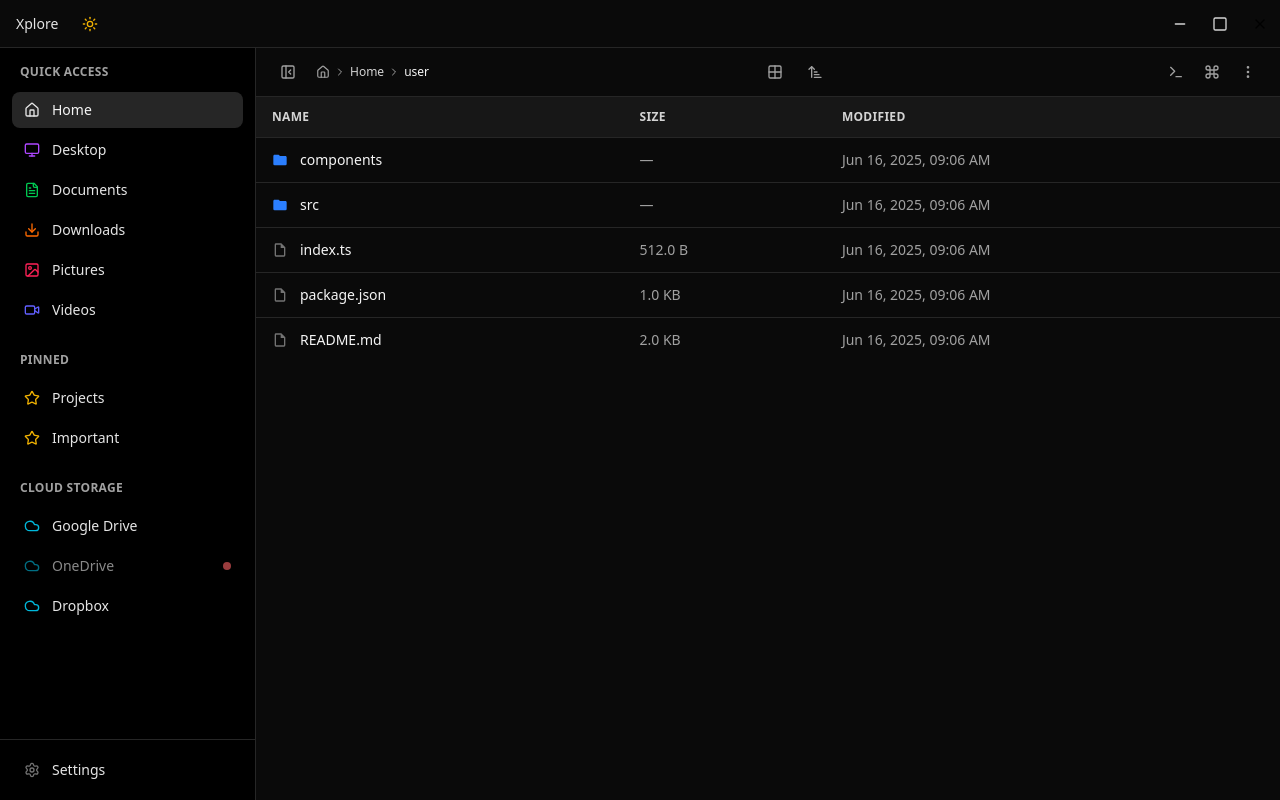
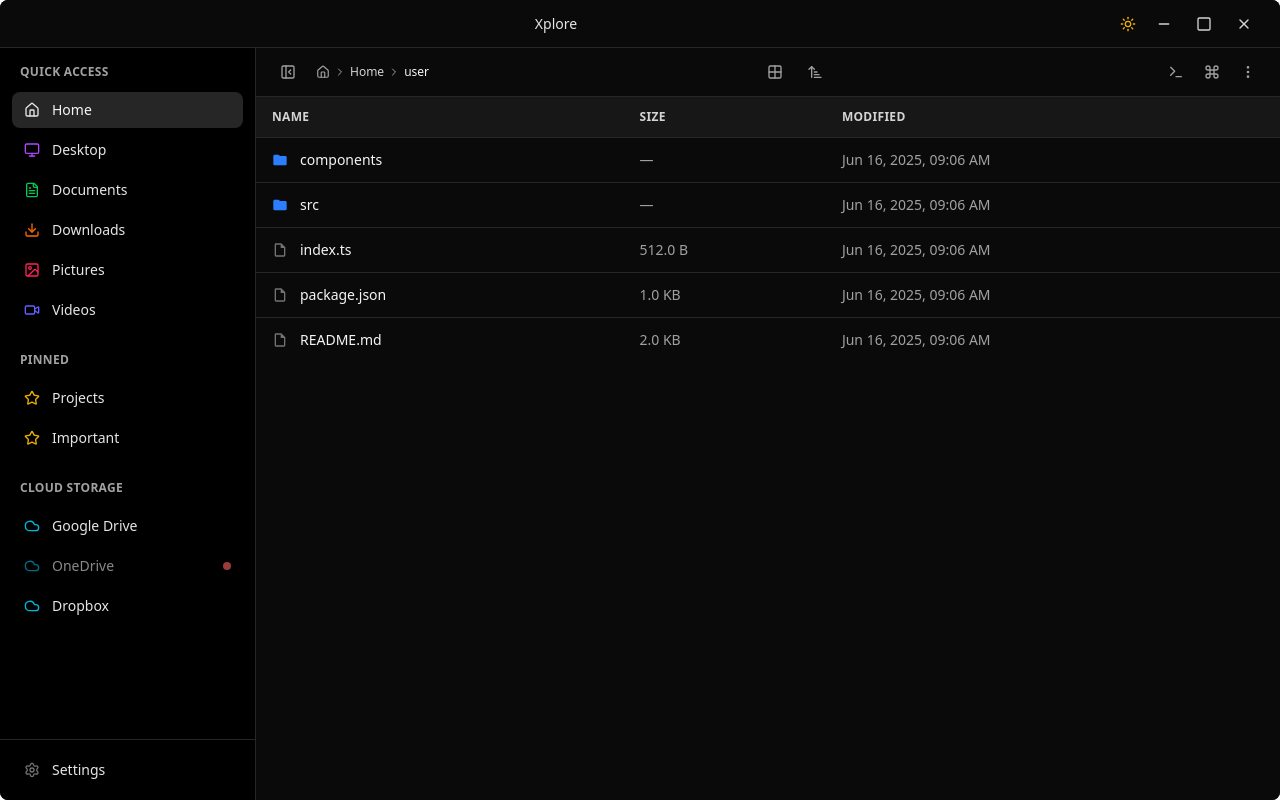
Before and after one commit to unnikrishnanNam/xplore-v2, a React (Vite) app: page / in a window 1280 px wide. Built offline with nearby package versions, Linux system fonts and the light colour scheme.

Commit message:
feat: Enhance window controls and styling for Electron app

```diff
--- a/dist-electron/main.js
+++ b/dist-electron/main.js
@@ -1,9 +1,7 @@
 import { ipcMain, app, BrowserWindow } from "electron";
-import { createRequire } from "node:module";
 import { fileURLToPath } from "node:url";
 import path from "node:path";
 import fs from "fs";
-createRequire(import.meta.url);
 const __dirname = path.dirname(fileURLToPath(import.meta.url));
 process.env.APP_ROOT = path.join(__dirname, "..");
 const VITE_DEV_SERVER_URL = process.env["VITE_DEV_SERVER_URL"];
@@ -16,7 +14,13 @@
     icon: path.join(process.env.VITE_PUBLIC, "electron-vite.svg"),
     webPreferences: {
       preload: path.join(__dirname, "preload.mjs")
-    }
+    },
+    frame: false,
+    // Remove default OS window frame
+    titleBarStyle: "hidden",
+    // Hide the default title bar
+    transparent: true
+    // Make the window transparent
   });
   win.webContents.on("did-finish-load", () => {
     win == null ? void 0 : win.webContents.send("main-process-message", (/* @__PURE__ */ new Date()).toLocaleString());
@@ -50,6 +54,21 @@
     return { success: false, error: error.message };
   }
 });
+ipcMain.on("window-minimize", () => {
+  if (win) win.minimize();
+});
+ipcMain.on("window-maximize", () => {
+  if (win) {
+    if (win.isMaximized()) {
+      win.unmaximize();
+    } else {
+      win.maximize();
+    }
+  }
+});
+ipcMain.on("window-close", () => {
+  if (win) win.close();
+});
 app.on("window-all-closed", () => {
   if (process.platform !== "darwin") {
     app.quit();
--- a/dist-electron/preload.mjs
+++ b/dist-electron/preload.mjs
@@ -24,5 +24,8 @@
   // ...
 });
 electron.contextBridge.exposeInMainWorld("electronAPI", {
-  listDirectory: (dirPath) => electron.ipcRenderer.invoke("list-directory", dirPath)
+  listDirectory: (dirPath) => electron.ipcRenderer.invoke("list-directory", dirPath),
+  minimize: () => electron.ipcRenderer.send("window-minimize"),
+  maximize: () => electron.ipcRenderer.send("window-maximize"),
+  close: () => electron.ipcRenderer.send("window-close")
 });
--- a/electron/main.ts
+++ b/electron/main.ts
@@ -1,10 +1,10 @@
 import { app, BrowserWindow, ipcMain } from "electron";
-import { createRequire } from "node:module";
+// import { createRequire } from "node:module";
 import { fileURLToPath } from "node:url";
 import path from "node:path";
 import fs from "fs";
 
-const require = createRequire(import.meta.url);
+// const require = createRequire(import.meta.url);
 const __dirname = path.dirname(fileURLToPath(import.meta.url));
 
 // The built directory structure
@@ -35,6 +35,9 @@
     webPreferences: {
       preload: path.join(__dirname, "preload.mjs"),
     },
+    frame: false, // Remove default OS window frame
+    titleBarStyle: "hidden", // Hide the default title bar
+    transparent: true, // Make the window transparent
   });
 
   // Test active push message to Renderer-process.
@@ -69,9 +72,26 @@
       })
     );
     return { success: true, files: fileStats };
-  } catch (error) {
+    // eslint-disable-next-line @typescript-eslint/no-explicit-any
+  } catch (error: any) {
     return { success: false, error: error.message };
   }
+});
+
+ipcMain.on("window-minimize", () => {
+  if (win) win.minimize();
+});
+ipcMain.on("window-maximize", () => {
+  if (win) {
+    if (win.isMaximized()) {
+      win.unmaximize();
+    } else {
+      win.maximize();
+    }
+  }
+});
+ipcMain.on("window-close", () => {
+  if (win) win.close();
 });
 
 // Quit when all windows are closed, except on macOS. There, it's common
--- a/electron/preload.ts
+++ b/electron/preload.ts
@@ -28,4 +28,7 @@
 contextBridge.exposeInMainWorld("electronAPI", {
   listDirectory: (dirPath: string) =>
     ipcRenderer.invoke("list-directory", dirPath),
+  minimize: () => ipcRenderer.send("window-minimize"),
+  maximize: () => ipcRenderer.send("window-maximize"),
+  close: () => ipcRenderer.send("window-close"),
 });
--- a/src/components/TitleBar.tsx
+++ b/src/components/TitleBar.tsx
@@ -24,39 +24,70 @@
     document.documentElement.classList.toggle("dark", newTheme === "dark");
   };
 
+  // Window control handlers
+  const handleMinimize = () => {
+    // @ts-expect-error: electronAPI is injected by Electron preload
+    window.electronAPI?.minimize?.();
+  };
+  const handleMaximize = () => {
+    // @ts-expect-error: electronAPI is injected by Electron preload
+    window.electronAPI?.maximize?.();
+  };
+  const handleClose = () => {
+    // @ts-expect-error: electronAPI is injected by Electron preload
+    window.electronAPI?.close?.();
+  };
+
   const MacOSControls = () => (
     <div className="flex items-center space-x-2 ml-4">
-      <div className="w-3 h-3 rounded-full bg-red-500 hover:bg-red-600 cursor-pointer transition-colors"></div>
-      <div className="w-3 h-3 rounded-full bg-yellow-500 hover:bg-yellow-600 cursor-pointer transition-colors"></div>
-      <div className="w-3 h-3 rounded-full bg-green-500 hover:bg-green-600 cursor-pointer transition-colors"></div>
+      <div
+        className="w-3 h-3 rounded-full bg-red-500 hover:bg-red-600 cursor-pointer transition-colors"
+        onClick={handleClose}
+      ></div>
+      <div
+        className="w-3 h-3 rounded-full bg-yellow-500 hover:bg-yellow-600 cursor-pointer transition-colors"
+        onClick={handleMinimize}
+      ></div>
+      <div
+        className="w-3 h-3 rounded-full bg-green-500 hover:bg-green-600 cursor-pointer transition-colors"
+        onClick={handleMaximize}
+      ></div>
     </div>
   );
 
   const WindowsLinuxControls = () => (
     <div className="flex items-center">
-      <button className="p-3 hover:bg-neutral-200 dark:hover:bg-neutral-800 transition-colors">
+      <button
+        className="p-3 hover:bg-neutral-200 dark:hover:bg-neutral-800 transition-colors"
+        onClick={handleMinimize}
+      >
         <Minus className="w-4 h-4 text-neutral-600 dark:text-neutral-300" />
       </button>
-      <button className="p-3 hover:bg-neutral-200 dark:hover:bg-neutral-800 transition-colors">
+      <button
+        className="p-3 hover:bg-neutral-200 dark:hover:bg-neutral-800 transition-colors"
+        onClick={handleMaximize}
+      >
         <Square className="w-4 h-4 text-neutral-600 dark:text-neutral-300" />
       </button>
-      <button className="p-3 hover:bg-red-500 hover:text-white transition-colors">
-        <X className="w-4 h-4" />
+      <button
+        className="p-3 hover:bg-red-500 hover:text-white transition-colors"
+        onClick={handleClose}
+      >
+        <X className="w-4 h-4 text-neutral-600 dark:text-neutral-300" />
       </button>
     </div>
   );
 
   return (
-    <div className="h-12 bg-white dark:bg-neutral-950 border-b border-neutral-200 dark:border-neutral-800 flex items-center justify-between select-none">
-      {os === "macos" ? (
-        <>
-          <MacOSControls />
+    <div className="h-12 bg-white dark:bg-neutral-950 border-b border-neutral-200 dark:border-neutral-800 flex items-center justify-between select-none drag">
+      {/* Only the control buttons should not be draggable */}
+      <div className="no-drag">{os === "macos" ? <MacOSControls /> : null}</div>
       <div className="flex-1 text-center">
         <h1 className="text-sm font-medium text-neutral-700 dark:text-neutral-200">
           Xplore
         </h1>
       </div>
-          <div className="mr-4 flex items-center">
+      <div className="mr-4 flex items-center no-drag">
         <button
           onClick={toggleTheme}
           className="p-2 hover:bg-neutral-200 dark:hover:bg-neutral-800 rounded-lg transition-colors"
@@ -68,29 +99,8 @@
             <Sun className="w-4 h-4 text-yellow-500" />
           )}
         </button>
+        {os !== "macos" ? <WindowsLinuxControls /> : null}
       </div>
-        </>
-      ) : (
-        <>
-          <div className="ml-4 flex items-center space-x-4">
-            <h1 className="text-sm font-medium text-neutral-700 dark:text-neutral-200">
-              Xplore
-            </h1>
-            <button
-              onClick={toggleTheme}
-              className="p-2 hover:bg-neutral-200 dark:hover:bg-neutral-800 rounded-lg transition-colors"
-              title={`Switch to ${theme === "light" ? "dark" : "light"} mode`}
-            >
-              {theme === "light" ? (
-                <Moon className="w-4 h-4 text-neutral-600" />
-              ) : (
-                <Sun className="w-4 h-4 text-yellow-500" />
-              )}
-            </button>
-          </div>
-          <WindowsLinuxControls />
-        </>
-      )}
     </div>
   );
 };
--- a/src/index.css
+++ b/src/index.css
@@ -127,6 +127,9 @@
   body {
     @apply bg-background text-foreground;
   }
+  #root {
+    @apply rounded-lg overflow-hidden;
+  }
 }
 
 /* Custom Scrollbar Styles for Light/Dark Theme */
@@ -162,3 +165,11 @@
 .dark * {
   scrollbar-color: hsl(var(--sidebar-border) / 0.5) transparent;
 }
+
+/* Electron draggable region helpers */
+.drag {
+  -webkit-app-region: drag;
+}
+.no-drag {
+  -webkit-app-region: no-drag;
+}
```
Lines whose indentation alone changed are shown as unchanged.
